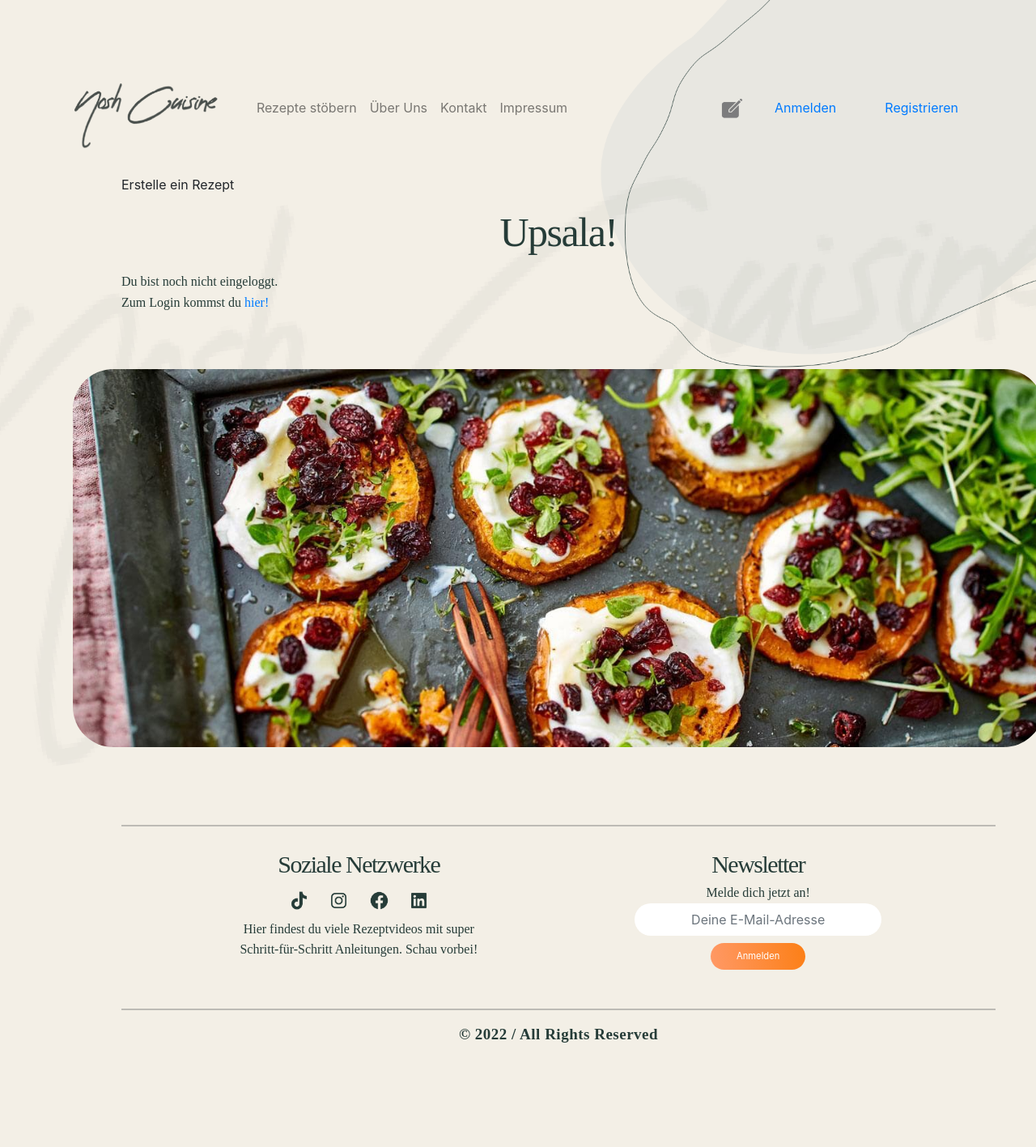
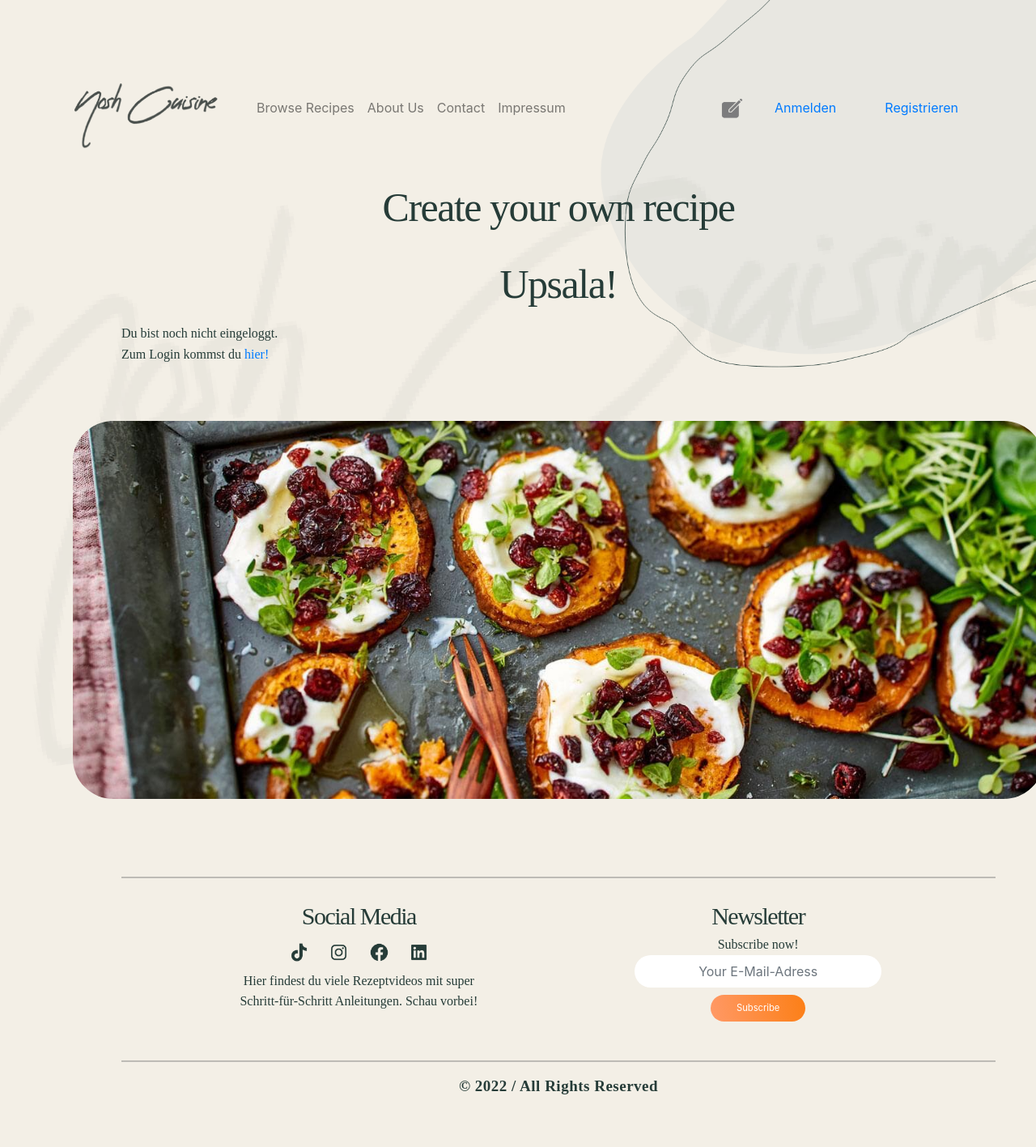
Before and after one commit to marinafink/noshcuisine, a PHP site: page /create_recipe.php in a window 1280 px wide. Shown: the whole page at 81% size. Before the commit the page ends 1288 px from the top, so only its background shows below. Run offline with PHP 8.4, Linux system fonts and the light colour scheme.

Commit message:
fixed language issues (german -> english)

```diff
--- a/create_recipe.php
+++ b/create_recipe.php
@@ -23,8 +23,8 @@ global $pdo;
 <?php
 require("includes/header_inc.php");
 ?>
-<div class="marginleft_recipe"
-    <h1 class="ueberschrift">Erstelle ein Rezept</h1>
+<div class="marginleft_recipe">
+    <h1 class="ueberschrift">Create your own recipe</h1>
 
     <?php
     #prüfen, ob der User eingeloggt ist
@@ -104,17 +104,17 @@ require("includes/header_inc.php");
 
     <form class="recipe_form" action="create_recipe_do.php" method="post" enctype="multipart/form-data">
         <div class="rezeptformular">
-            <div class="unterüberschrift">Titel *</div>
+            <div class="unterüberschrift">Title *</div>
             <div class='form-outline mb-2'>
                 <input type="text" name="title" placeholder="z.B. Pfannkuchen" id="title" required>
             </div>
 
-            <div class="unterüberschrift">Beschreibung</div>
+            <div class="unterüberschrift">Description</div>
             <div class='form-outline mb-2'>
              <input type="text" name="description" placeholder="Zusätliche Infos..." id="description">
             </div>
 
-            <div class="unterüberschrift">Zutaten ︎</div>
+            <div class="unterüberschrift">Ingredients︎</div>
             <div class='form-outline mb-2'>
                 <p class="fliesstext">Mengenangaben für <input type="number" name="amount_servings" min="1" max="20" id="amount_servings" required> Portionen *︎</p>
             </div>
@@ -207,12 +207,12 @@ require("includes/header_inc.php");
                 ?>
             </div>
 
-            <div class="unterüberschrift">Kalorien</div>
+            <div class="unterüberschrift">Calories</div>
             <div class='form-outline mb-2'>
                 <p class="fliesstext"><input type="number" name="calories" id="calories"> kcal pro Portion</p>
             </div>
 
-            <div class="unterüberschrift">Kategorien</div>
+            <div class="unterüberschrift">Categories</div>
             <br>
 
             <div class="categories">
@@ -286,12 +286,12 @@ require("includes/header_inc.php");
                 </div>
             </div>
 
-            <div class="unterüberschrift">Bild hochladen</div> <!-- Kommt in die picture Tabelle! -->
+            <div class="unterüberschrift">Upload Picture</div> <!-- Kommt in die picture Tabelle! -->
             <div>
                 <input type="file" name="file" class="form-control" style="width: 350px;"><br>
             </div>
             <div class='form-outline mb-2'>
-                <button class="submitrecipe" type="submit" style="height: 40px; background-color: #FC7F16;">Absenden</button>
+                <button class="submitrecipe" type="submit" style="height: 40px; background-color: #FC7F16;">Submit</button>
             </div>
             <br><b>Hinweis:</b> Felder mit * müssen ausgefüllt werden!
         </div>
--- a/includes/db_inc.php
+++ b/includes/db_inc.php
@@ -1,3 +1,3 @@
 <?php
-$pdo=new PDO('mysql:: host=mars.iuk.hdm-stuttgart.de; dbname=u-mf177', 'mf177', 'aeh0uuThie', array('charset'=>'utf8'));
+$pdo=new PDO('mysql:: host=mars.iuk.hdm-stuttgart.de; dbname=u-mf177', 'mf177', 'teiraCh1si', array('charset'=>'utf8'));
 ?>
--- a/includes/footer_inc.php
+++ b/includes/footer_inc.php
@@ -2,7 +2,7 @@
     <hr>
     <div class="footer_container">
         <div class="card-content">
-            <div class="unterüberschrift">Soziale Netzwerke</div>
+            <div class="unterüberschrift">Social Media</div>
             <a href="https://www.tiktok.com"><img class="rund_xs" src="pic_collection/icons/icon_tiktok.png" alt="Tiktok" width="50" height="50"></a>
             <a href="https://www.instagram.com"><img class="rund_xs" src="pic_collection/icons/icon_insta.png" alt="Instagram" width="50" height="50"></a>
             <a href="https://www.facebook.com"><img class="rund_xs" src="pic_collection/icons/icon_facebook.png" alt="Facebook" width="50" height="50"></a>
@@ -12,13 +12,13 @@
         </div>
         <form action="newsletter_do.php" method="post" enctype="multipart/form-data" class="card-content">
             <div class="unterüberschrift">Newsletter</div>
-            <div class="fliesstext">Melde dich jetzt an!</div>
+            <div class="fliesstext">Subscribe now!</div>
             <div class="newsletter">
                 <div class='form-outline mb-2'>
-                    <input type='email' name='newsletter' placeholder='Deine E-Mail-Adresse' class='form-control form-control-lg'>
+                    <input type='email' name='newsletter' placeholder='Your E-Mail-Adress' class='form-control form-control-lg'>
                 </div>
             </div>
-            <button class="subscribe-btn" type="submit">Anmelden</button>
+            <button class="subscribe-btn" type="submit">Subscribe</button>
         </form>
     </div>
     <br>
--- a/includes/header_inc.php
+++ b/includes/header_inc.php
@@ -11,13 +11,13 @@ global $pdo;
     <div class="collapse navbar-collapse" id="navbarSupportedContent">
         <ul class="navbar-nav mr-auto">
             <li class="nav-item">
-                <a class="nav-link" href="search.php">Rezepte stöbern</a>
+                <a class="nav-link" href="search.php">Browse Recipes</a>
             </li>
             <li class="nav-item">
-                <a class="nav-link" href="ueberuns.php">Über Uns</a>
+                <a class="nav-link" href="ueberuns.php">About Us</a>
             </li>
             <li class="nav-item">
-                <a class="nav-link" href="kontakt.php">Kontakt</a>
+                <a class="nav-link" href="kontakt.php">Contact</a>
             </li>
             <li class="nav-item">
                 <a class="nav-link" href="impressum.php">Impressum</a>
--- a/index.php
+++ b/index.php
@@ -82,7 +82,7 @@ global $pdo;
         <?php
         require("includes/header_inc.php");
         ?>
-        <div class="ueberschrift"><p>Herzlich Willkommen auf der Seite von Nosh Cuisine</p></div>
+        <div class="ueberschrift"><p>Welcome to Nosh Cuisine!</p></div>
         <!--SUCHLEISTE-->
         <div class="container_mittig">
             <?php
```
